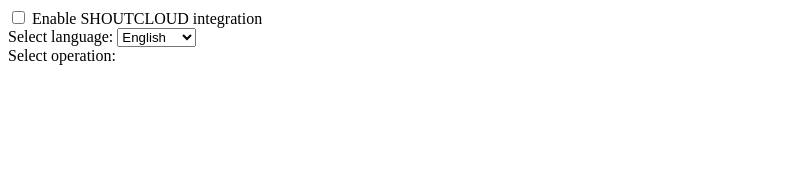
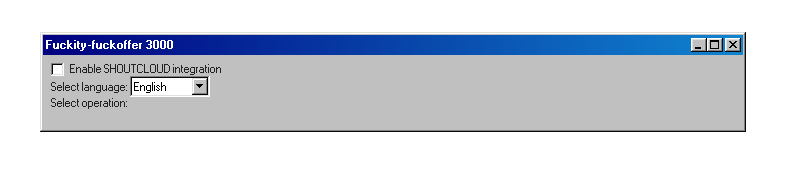
Before and after one commit to 22TNT/FOASSFront, a plain HTML site: page index.html in a window 1280 px wide. Shown: the whole page, without its empty margins (0-800 px from the left). Drawn offline with nearby package versions, Linux system fonts and the light colour scheme; no server answers.

Commit message:
Add 98.css integration

```diff
--- a/index.html
+++ b/index.html
@@ -3,14 +3,27 @@
 <head>
     <meta charset="UTF-8">
     <title>API</title>
-    <link rel="stylesheet" href="style.css">
+    <link rel="stylesheet" href="https://unpkg.com/98.css">
 </head>
 <body>
     <div class="container">
+        <div class="window" style="margin: 32px; width: 700px">
+            <div class="title-bar">
+                <div class="title-bar-text">
+                    Fuckity-fuckoffer 3000
+                </div>
+
+                <div class="title-bar-controls">
+                    <button aria-label="Minimize"></button>
+                    <button aria-label="Maximize"></button>
+                    <button aria-label="Close"></button>
+                </div>
+            </div>
+            <div class="window-body">
                 <div class="formdiv">
                     <form action="" id="inputForm">
-                <label>
                         <input type="checkbox" id="shoutcloud">
+                        <label for="shoutcloud">
                             Enable SHOUTCLOUD integration
                         </label>
                         <br>
@@ -32,6 +45,8 @@
                 <div class="output">
                 </div>
             </div>
+            </div>
+    </div>
 </body>
 
 <script src="script.js"></script>
--- a/script.js
+++ b/script.js
@@ -93,7 +93,6 @@ function submit(event)
         output.appendChild(newDiv);
     });
 
-    console.log(url);
     return false;
 }
 
```
Lines whose indentation alone changed are shown as unchanged.
